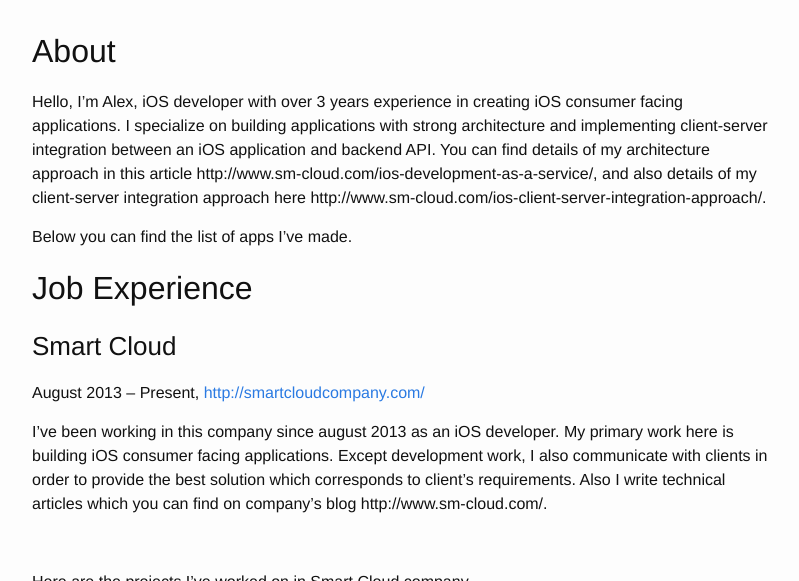
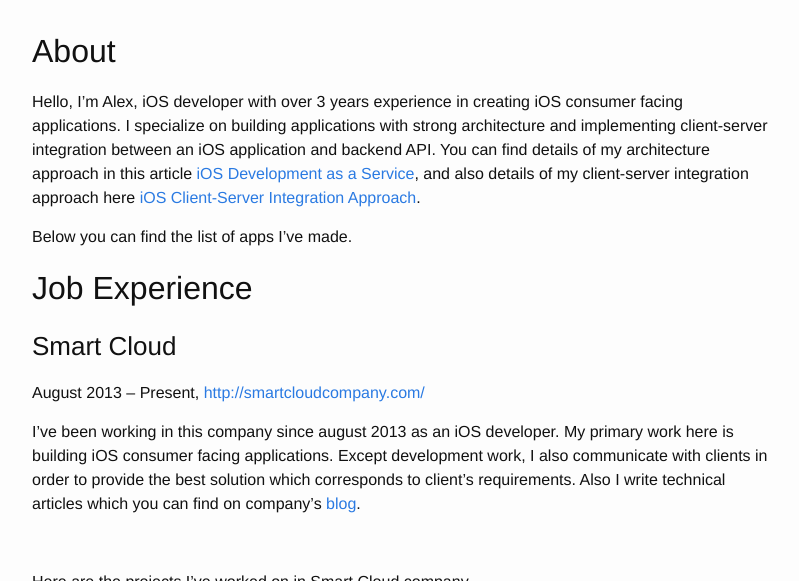
Before and after one commit to petalvlad/petalvlad, a Jekyll site: the page built from _posts/2015-09-05-resume.markdown, in a window 1280 px wide and 900 px high, cut to the strip 319-900 px from the top of the window. Shown: the whole strip, without its empty margins (238-1037 px from the left). Built offline with Jekyll 4.4.1, drawn with Linux system fonts in a browser that asks for light colours.

Commit message:
Update 2015-09-05-resume.markdown

```diff
--- a/_posts/2015-09-05-resume.markdown
+++ b/_posts/2015-09-05-resume.markdown
@@ -58,7 +58,7 @@ Below you can find the list of apps I've made.
 
 August 2013 – Present, [http://smartcloudcompany.com/](http://smartcloudcompany.com/)
 
-I’ve been working in this company since august 2013 as an iOS developer. My primary work here is building iOS consumer facing applications. Except development work, I also communicate with clients in order to provide the best solution which corresponds to client's requirements. Also I write technical articles which you can find on company's blog http://www.sm-cloud.com/.
+I’ve been working in this company since august 2013 as an iOS developer. My primary work here is building iOS consumer facing applications. Except development work, I also communicate with clients in order to provide the best solution which corresponds to client's requirements. Also I write technical articles which you can find on company's [blog](http://www.sm-cloud.com/).
 
 <br>
 
```
Also changed, not shown: other parts of _posts/2015-09-05-resume.markdown (+1 -1 lines).
